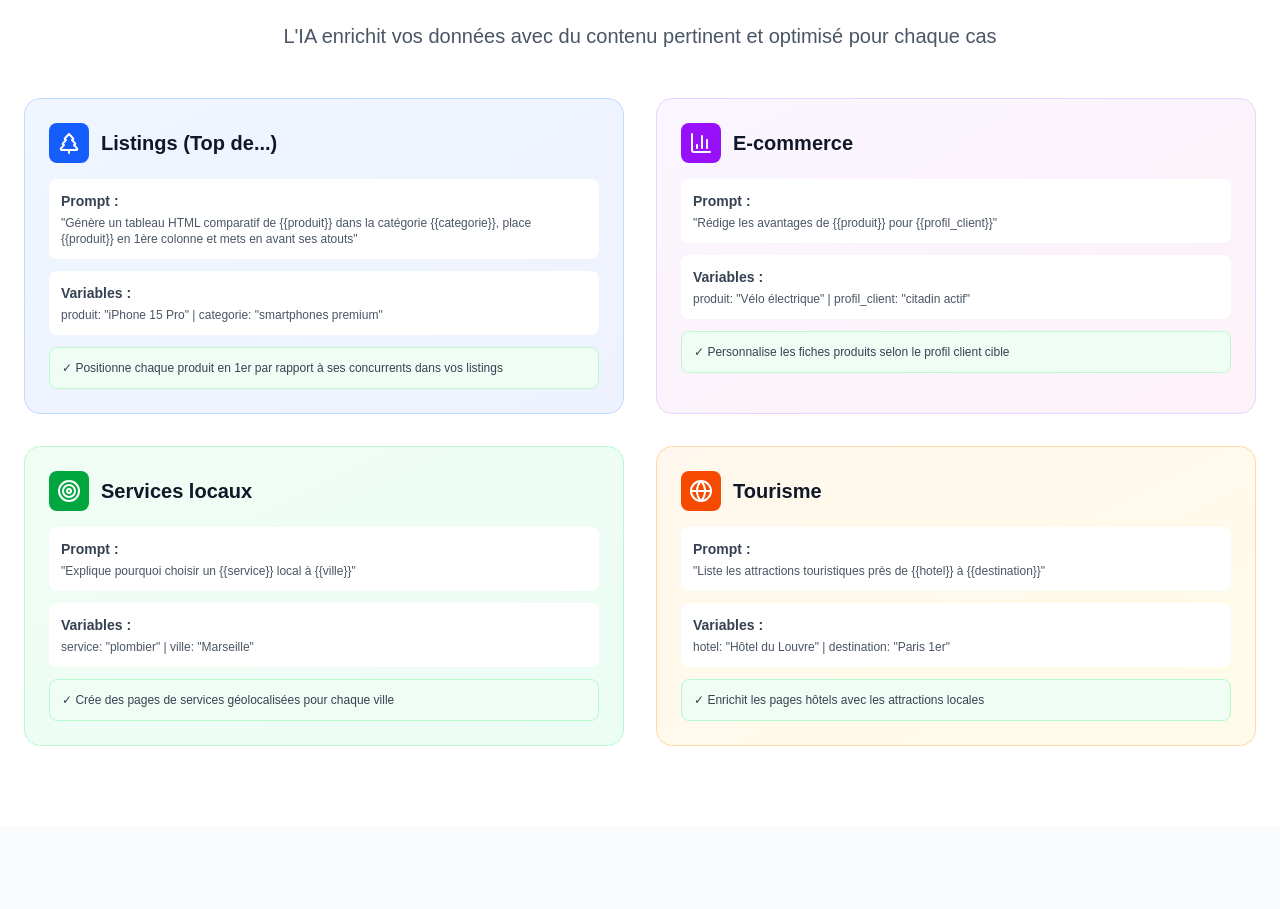
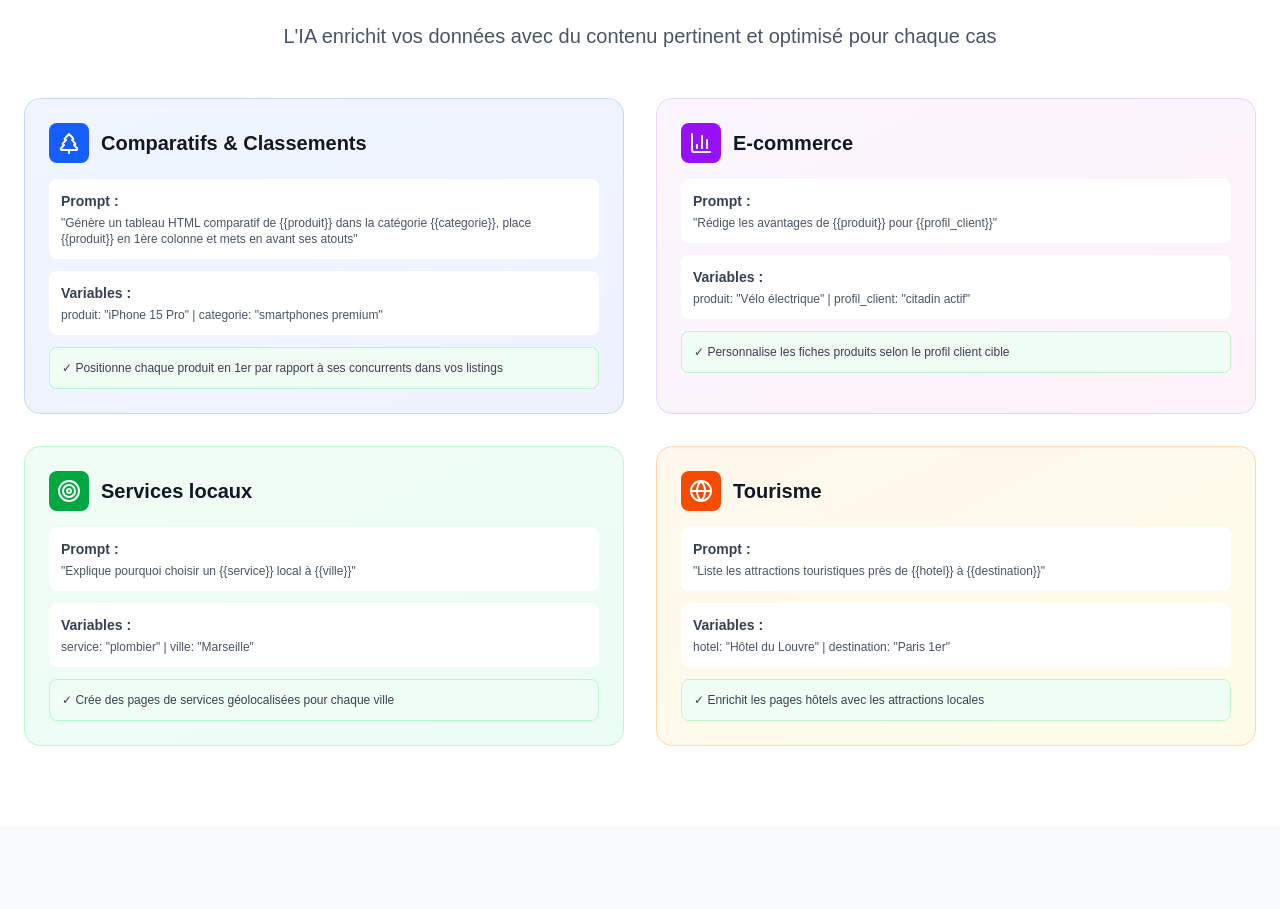
Before and after one commit to IndieFoundry/spinary.io, a Next.js app: page / in a window 1280 px wide. Shown: the part 2447-3356 px from the top of the page. Built offline with nearby package versions, Linux system fonts and the light colour scheme.

Commit message:
reword landing page

```diff
--- a/app/page.tsx
+++ b/app/page.tsx
@@ -474,7 +474,7 @@ export default function LandingPage() {
                 <div className="w-10 h-10 bg-blue-600 rounded-lg flex items-center justify-center">
                   <TreePine className="w-6 h-6 text-white" />
                 </div>
-                <h3 className="text-xl font-bold text-gray-900">Listings (Top de...)</h3>
+                <h3 className="text-xl font-bold text-gray-900">Comparatifs & Classements</h3>
               </div>
               <div className="space-y-3">
                 <div className="bg-white rounded-lg p-3">
```
